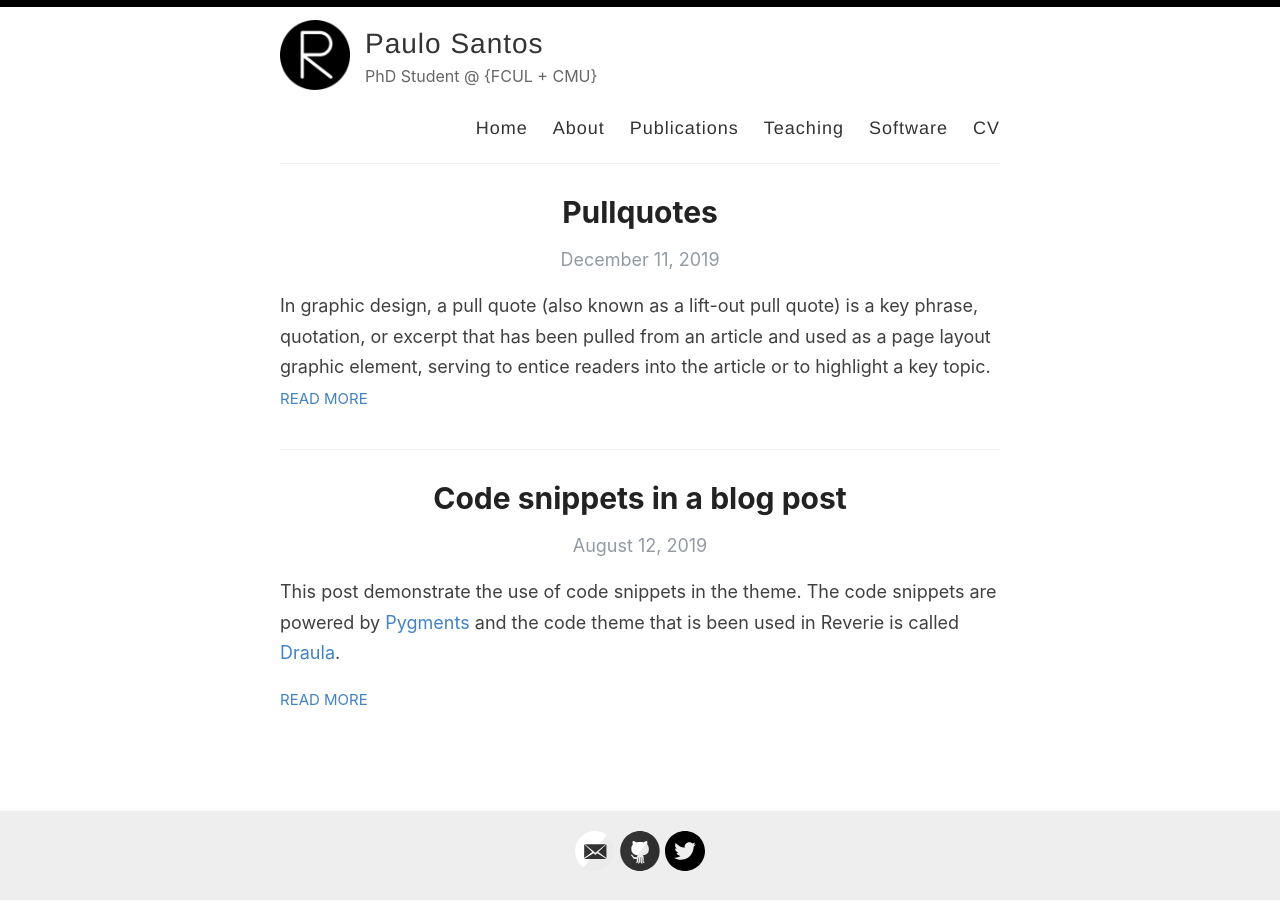
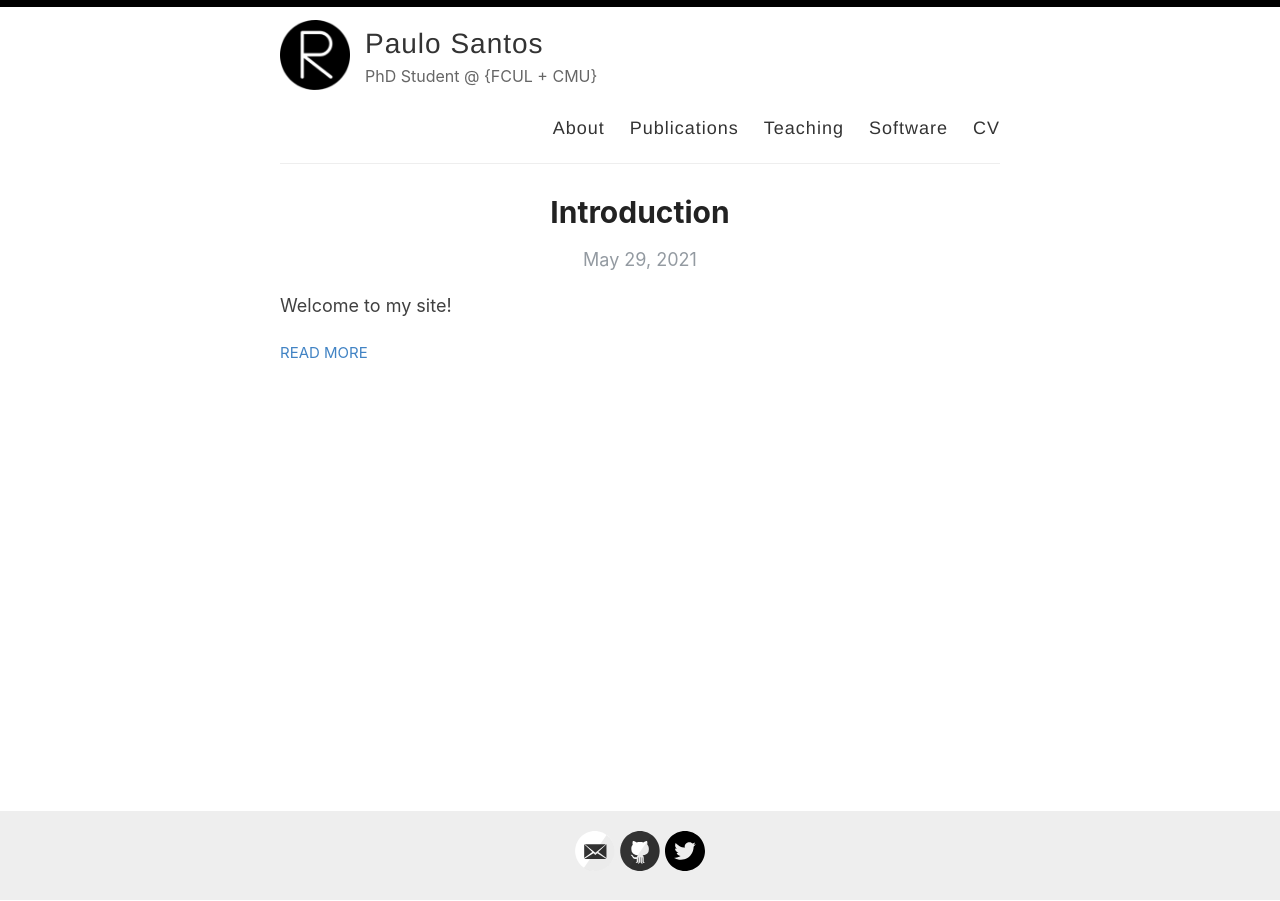
Before and after one commit to pcanelas/pcanelas.github.io, a Jekyll site: the page built from index.html, in a window 1280 px wide. Built offline with Jekyll 4.4.1, drawn with Linux system fonts in a browser that asks for light colours; the list of posts is cut into pages by our own code.

Commit message:
Updated website pages

````diff
--- a/_config.yml
+++ b/_config.yml
@@ -85,7 +85,7 @@ plugins:
   - jekyll-paginate
 
 include: ['_pages']
-# include: ['_pages/_software-pages']
+include: ['_pages/_software-pages']
 
 paginate: 6
 paginate_path: /page:num/
--- a/_layouts/default.html
+++ b/_layouts/default.html
@@ -28,12 +28,12 @@
             </div>
 
             <nav>
-              <a href="{{ site.baseurl }}/">Home</a>
+              <!-- <a href="{{ site.baseurl }}/">Home</a> -->
               <a href="{{ site.baseurl }}/about">About</a>
               <a href="{{ site.baseurl }}/publications">Publications</a>
               <a href="{{ site.baseurl }}/teaching">Teaching</a>
               <a href="{{ site.baseurl }}/software">Software</a>
-              <a href="{{ site.baseurl }}/curriculum-vitae">CV</a>
+              <a href="images/cv.pdf">CV</a>
             </nav>
           </header>
         </div>
--- a/_posts/2019-12-11-pullquotes.md
+++ /dev/null
@@ -1,14 +0,0 @@
----
-layout: post
-title:  Pullquotes
-categories: [HTML,Code]
-excerpt: In graphic design, a pull quote (also known as a lift-out pull quote) is a key phrase, quotation, or excerpt that has been pulled from an article and used as a page layout graphic element, serving to entice readers into the article or to highlight a key topic.
----
-
-In graphic design, a pull quote (also known as a lift-out pull quote) is a key phrase, quotation, or excerpt that has been pulled from an article and used as a page layout graphic element, serving to entice readers into the article or to highlight a key topic. {% include pullquote.html quote="It is typically placed in a larger or distinctive typeface and on the same page." %} Pull quotes are often used in magazine and newspaper articles, annual reports, and brochures, as well as on the web. They can add visual interest to text-heavy pages with few images or illustrations.
-
-Placement of a pull quote on a page may be defined in a publication's or website's style guide. Such a typographic device may or may not be aligned with a column on the page. Some designers, for example, choose not to align the quote. In that case, the quotation cuts into two or more columns, as in the example shown. Because the pull quote invites the reader to read about the highlighted material, the pull quote should appear before the text it cites and, generally, fairly close to it.
-
-Pull quotes need not be a verbatim copy of the text being quoted; depending on a publication's house style, pull quotes may be abbreviated for space or paraphrased for clarity, with or without indication.
-
-A disadvantage of pull quotes as a design element is that they can disrupt the reading process of readers invested in reading the text sequentially by drawing attention to ghost fragments out of context. At the other extreme, when pull quotes are used to break up what would otherwise be a formless wall of text, pull quote can serve as visual landmarks to help the reader maintain a sense of sequence and place.
--- a/_posts/2019-8-12-code-snippets.md
+++ /dev/null
@@ -1,42 +0,0 @@
----
-layout: post
-title:  Code snippets in a blog post
-categories: [HTML,Code]
----
-
-This post demonstrate the use of code snippets in the theme. The code snippets are powered by [Pygments](http://pygments.org/) and the code theme that is been used in Reverie is called [Draula](https://draculatheme.com/).
-
-This is a raw snippet:
-
-```
-hello world
-123
-This is a text snippet
-```
-
-This is a PHP snippet:
-
-```php
-<?php
-    echo 'Hello, World!';
-?>
-```
-
-This is a JavaScript snippet:
-
-```js
-const add = (a, b) => a + b
-const minus = (a, b) => a - b
-
-console.log(add(100,200))  // 300
-console.log(minus(100,200))  // -100
-```
-
-This is a Python snippet:
-
-```python
-def say_hello():
-    print("hello world!")
-
-say_hello()   // "hello world!"
-```
--- /dev/null
+++ b/_posts/2021-5-29-introduction.md
@@ -0,0 +1,7 @@
+---
+layout: post
+title:  Introduction
+# categories: [HTML,Code]
+---
+
+Welcome to my site!
````
Also changed, not shown: _pages/publications.md (+4 -4 lines), _pages/software.md (+1 -1 lines), images/categories.png (deleted), images/galaxy.jpg (deleted), images/mobile-demo.png (deleted), images/reverie-demo.png (deleted), images/reverie-text.png (deleted), images/search.png (deleted).
